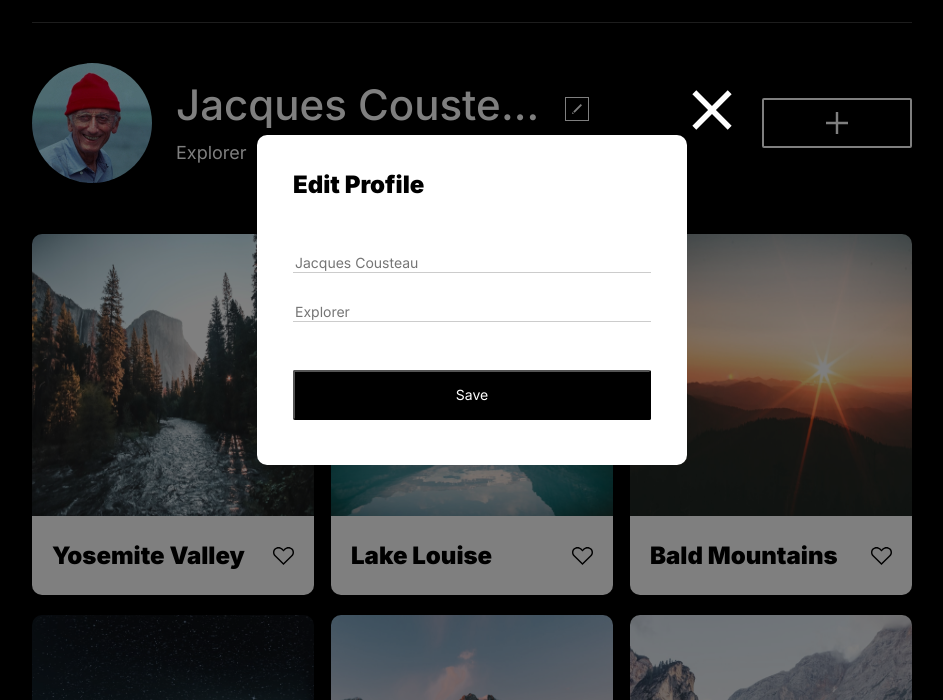
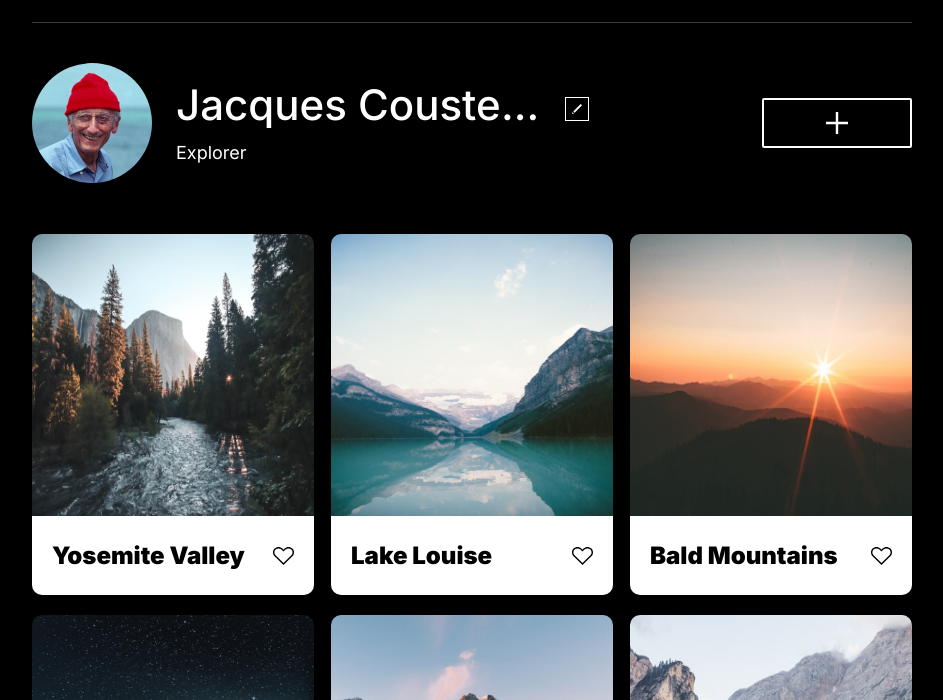
Before and after one commit to kennyan1/se_project_aroundtheus, a plain HTML site: page index.html in a window 1280 px wide. Shown: the part 100-800 px from the top of the page, without its empty margins (168-1111 px from the left). Drawn offline with Linux system fonts and the light colour scheme.

Commit message:
Add files via upload

```diff
--- a/blocks/modal.css
+++ b/blocks/modal.css
@@ -9,7 +9,12 @@
     justify-content: center;
     align-items: center;
     background-color: rgba(0,0,0,.5 );
-    padding: 0 19px
+    padding: 0 19px;
+    display: none;
+}
+
+.modal__open{
+    display: flex;
 }
 
 .modal__container {
@@ -60,7 +65,7 @@
     line-height: 1.2;
 }
 
-.modal__form_input {
+.modal__form-input {
     color: #000;
     border: none;
     border-bottom: 1px rgba(0, 0, 0, 0.2) solid;
--- a/index.html
+++ b/index.html
@@ -77,8 +77,8 @@
         <button class="modal__close"></button>
        <p class="modal__heading">Edit Profile</p>
          <form class="modal__form">
-           <input placeholder="Jacques Cousteau" type="text" class="modal__form_input" name="title">
-           <input placeholder="Explorer" type="text" class="modal__form_input" name="description">
+           <input placeholder="Jacques Cousteau" type="text" class="modal__form-input" name="title">
+           <input placeholder="Explorer" type="text" class="modal__form-nput" name="description">
            <button class="modal__button">Save</button>
         </form>
     </div>
```
